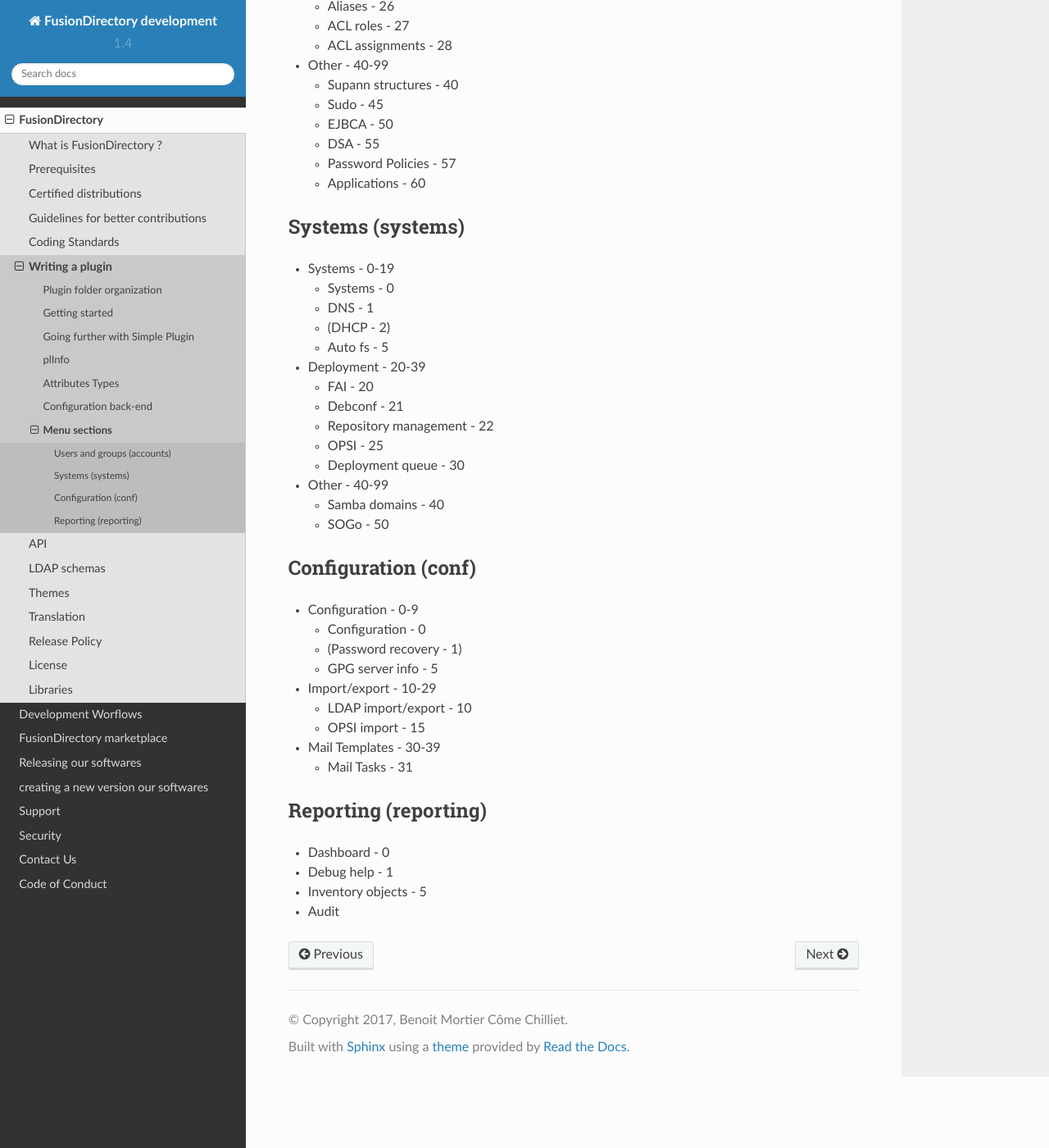
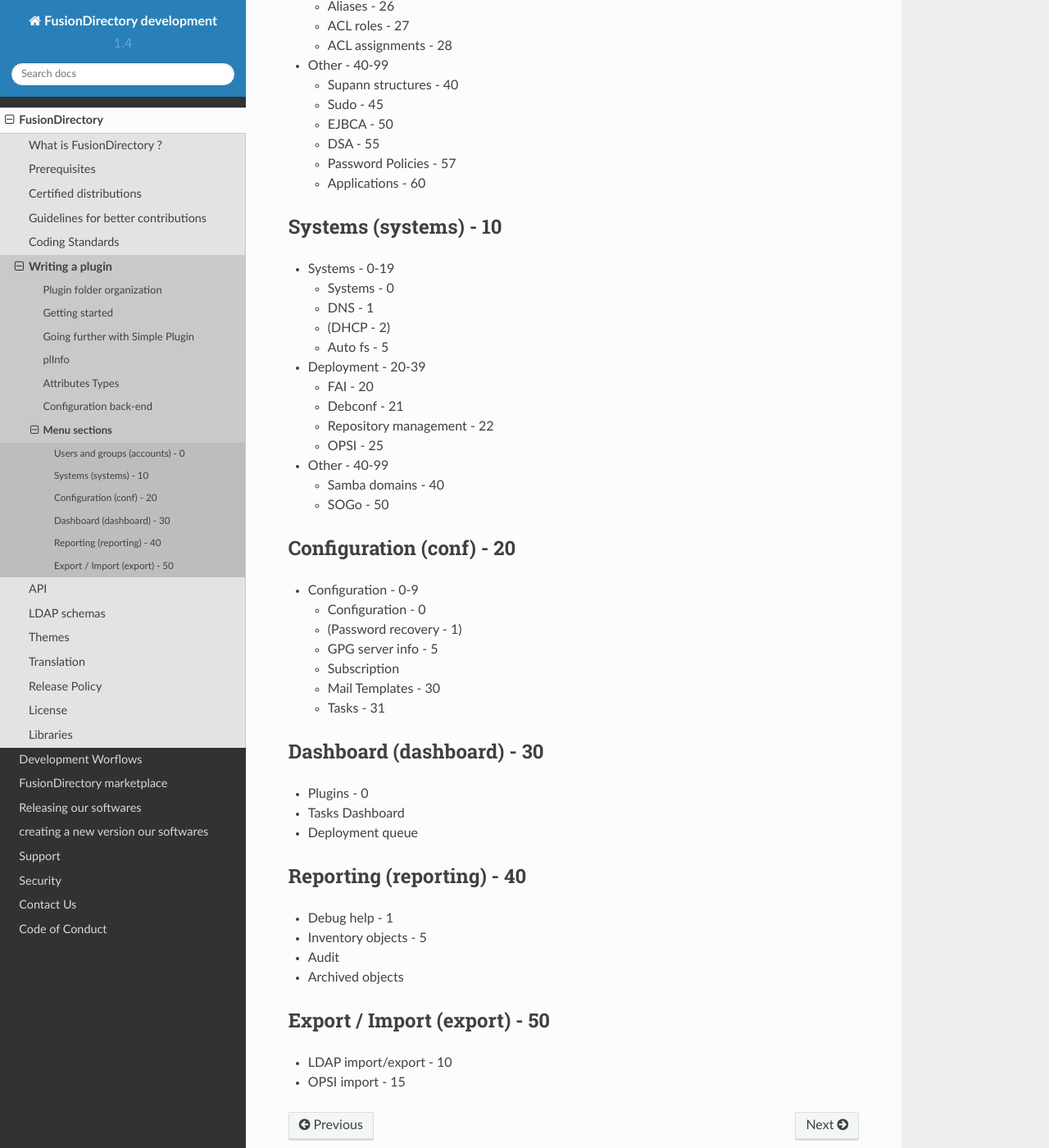
Before and after one commit to fusiondirectory/fusiondirectory-dev-manual, a Sphinx documentation site: the page built from source/fusiondirectory/pluginsystem/menusections.rst, in a window 1280 px wide and 1400 px high, scrolled down 484 px. Shown: the whole window at 82% size. Built offline with Sphinx 7.4.7 and the Read the Docs theme 2.0.0, drawn with Linux system fonts in a browser that asks for light colours; some of the changed text lies outside the part shown.

Commit message:
:sparkles: Feat(Sections) adds proper sections numbering
Fixes sections numbering and related entries

```diff
--- a/source/fusiondirectory/pluginsystem/menusections.rst
+++ b/source/fusiondirectory/pluginsystem/menusections.rst
@@ -3,8 +3,8 @@
 
 Here are the existing menu sections and examples of priorities they use, so that you can select which priority you give your menu entry.
 
-Users and groups (accounts)
----------------------------
+Users and groups (accounts) - 0
+-------------------------------
 
 * Departments - 0-9
 
@@ -32,8 +32,8 @@
   * Password Policies - 57
   * Applications - 60
 
-Systems (systems)
------------------
+Systems (systems) - 10
+----------------------
 
 * Systems - 0-19
 
@@ -48,35 +48,41 @@
   * Debconf - 21
   * Repository management - 22
   * OPSI - 25
-  * Deployment queue - 30
 
 * Other - 40-99
 
   * Samba domains - 40
   * SOGo - 50
 
-Configuration (conf)
---------------------
+Configuration (conf) - 20
+-------------------------
 
 * Configuration - 0-9
 
   * Configuration - 0
   * (Password recovery - 1)
   * GPG server info - 5
+  * Subscription
+  * Mail Templates - 30
+  * Tasks - 31
 
-* Import/export - 10-29
+Dashboard (dashboard) - 30
+--------------------------
 
-  * LDAP import/export - 10
-  * OPSI import - 15
+* Plugins - 0
+* Tasks Dashboard
+* Deployment queue
 
-* Mail Templates - 30-39
+Reporting (reporting) - 40
+--------------------------
 
-  * Mail Tasks - 31
-
-Reporting (reporting)
----------------------
-
-* Dashboard - 0
 * Debug help - 1
 * Inventory objects - 5
 * Audit
+* Archived objects
+
+Export / Import (export) - 50
+-----------------------------
+
+* LDAP import/export - 10
+* OPSI import - 15
--- a/source/fusiondirectory/schemas/numberrules.rst
+++ b/source/fusiondirectory/schemas/numberrules.rst
@@ -122,6 +122,7 @@
 subscriptions-fd-conf.schema          85
 zimbra-fd-conf.schema                 86
 mailinblack-fd.schema                 87
+fdFranceConnect.schema                88
 ===================================== =====================
 
 ===================================== =====================
```
